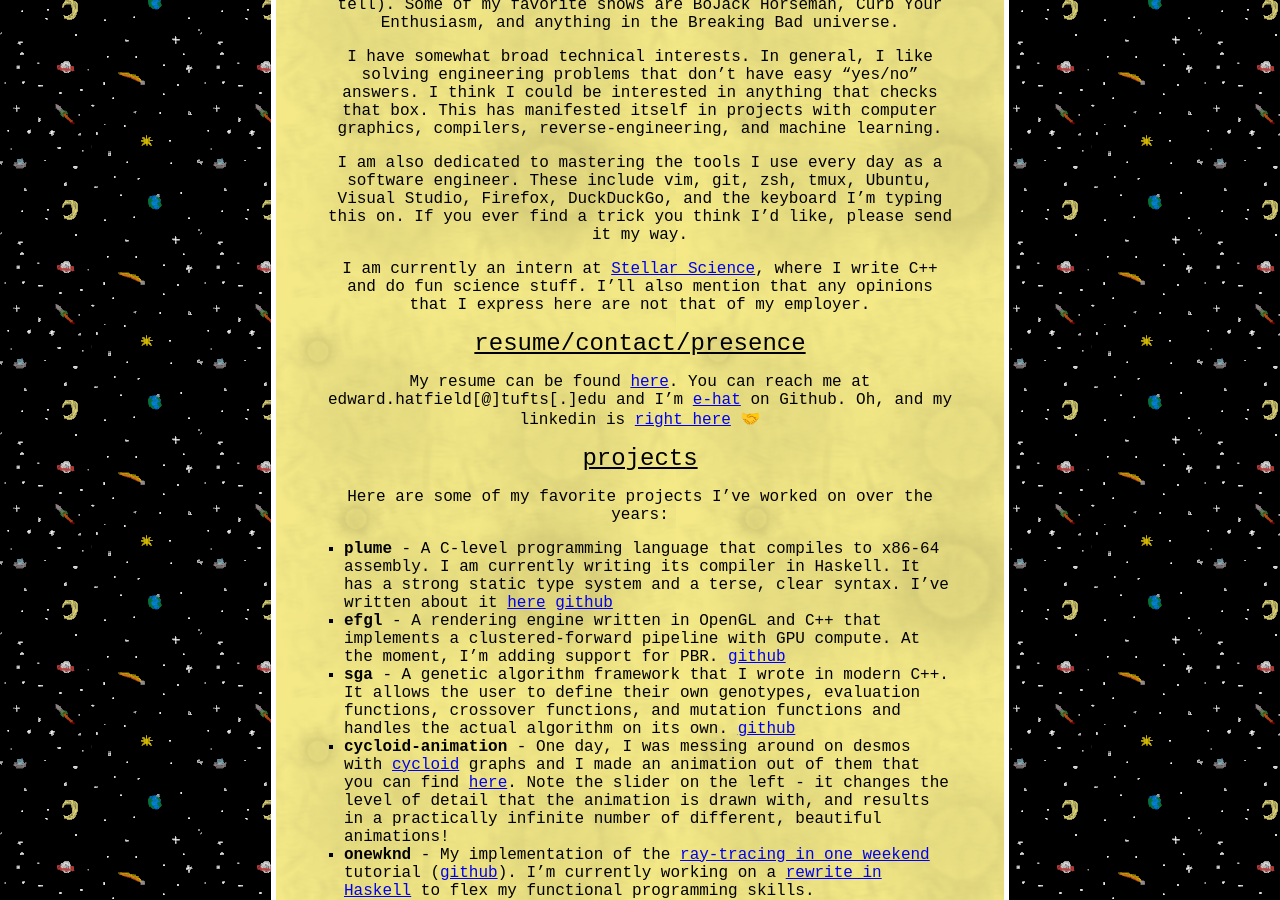
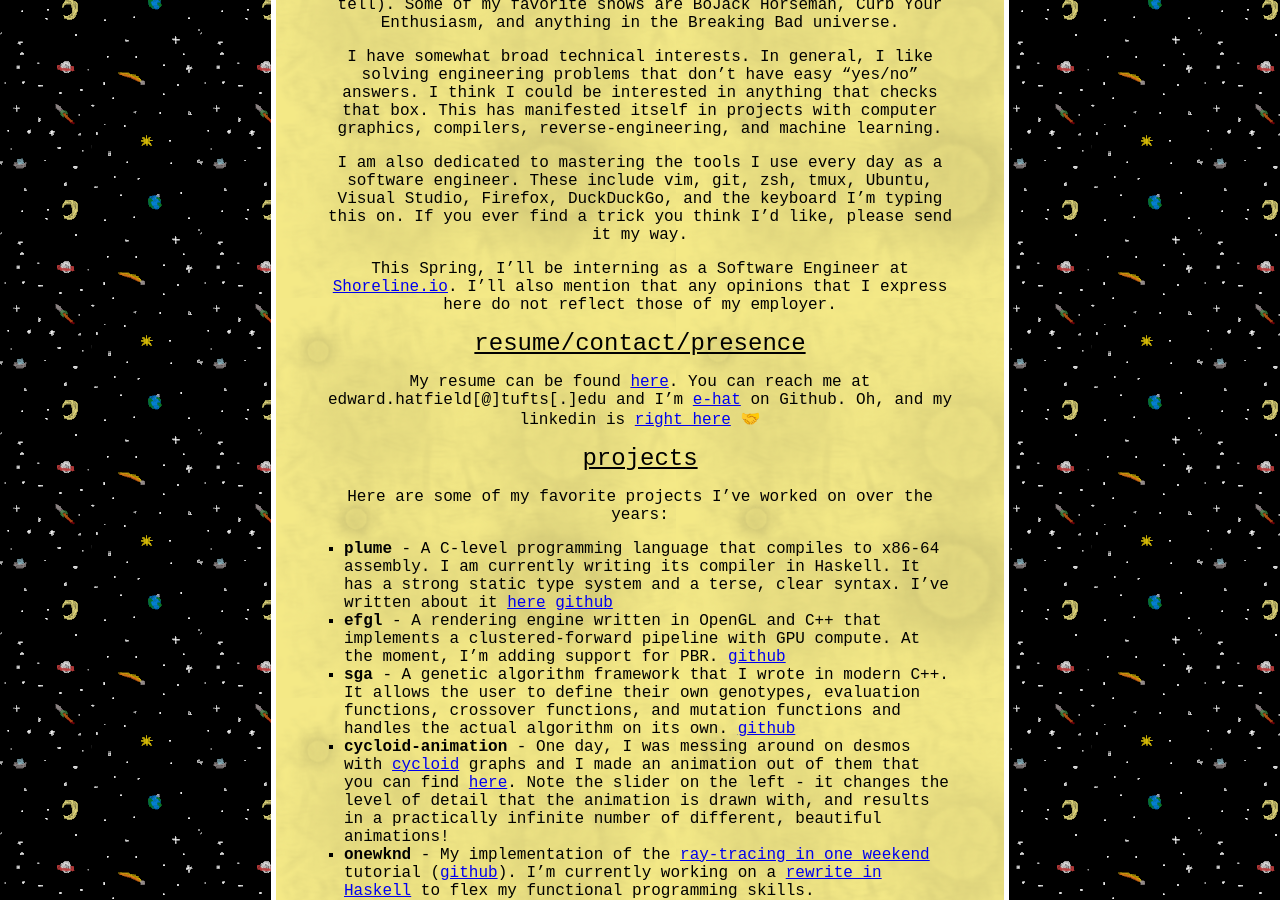
Before and after one commit to e-hat/e-hat.github.io, a Jekyll site: the page built from index.md, in a window 1280 px wide and 900 px high, scrolled down 555 px. Built offline with Jekyll 4.4.1, drawn with Linux system fonts in a browser that asks for light colours.

Commit message:
update current job

```diff
--- a/index.md
+++ b/index.md
@@ -33,9 +33,8 @@ I am also dedicated to mastering the tools I use every day as a software enginee
 These include vim, git, zsh, tmux, Ubuntu, Visual Studio, Firefox, DuckDuckGo, and the keyboard
 I'm typing this on. If you ever find a trick you think I'd like, please send it my way.
 
-I am currently an intern at [Stellar Science](https://www.stellarscience.com/),
-where I write C++ and do fun science stuff. I'll also mention that any opinions
-that I express here are not that of my employer.
+This Spring, I'll be interning as a Software Engineer at [Shoreline.io](https://shoreline.io).
+I'll also mention that any opinions that I express here do not reflect those of my employer.
 
 {% include section-title.html words="resume/contact/presence" %}
 My resume can be found [here](/assets/files/eddiehatfield_resume.pdf).
```
